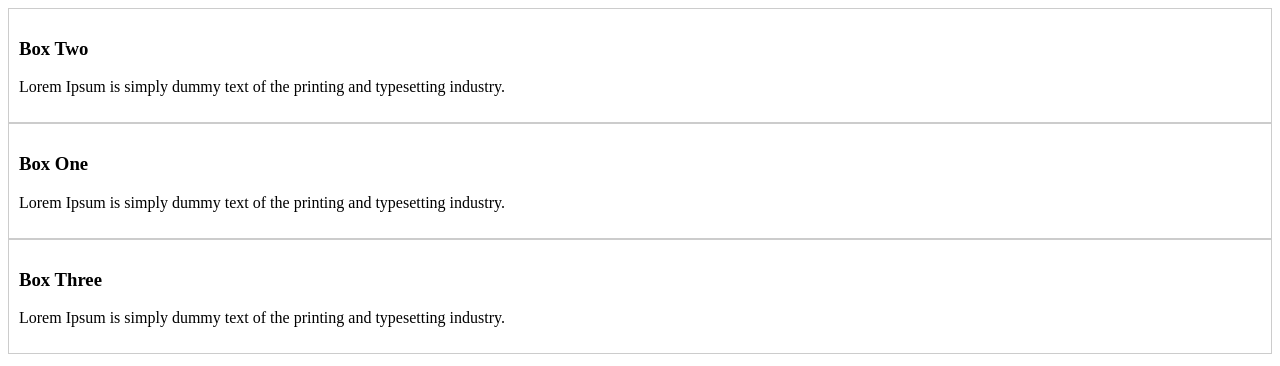
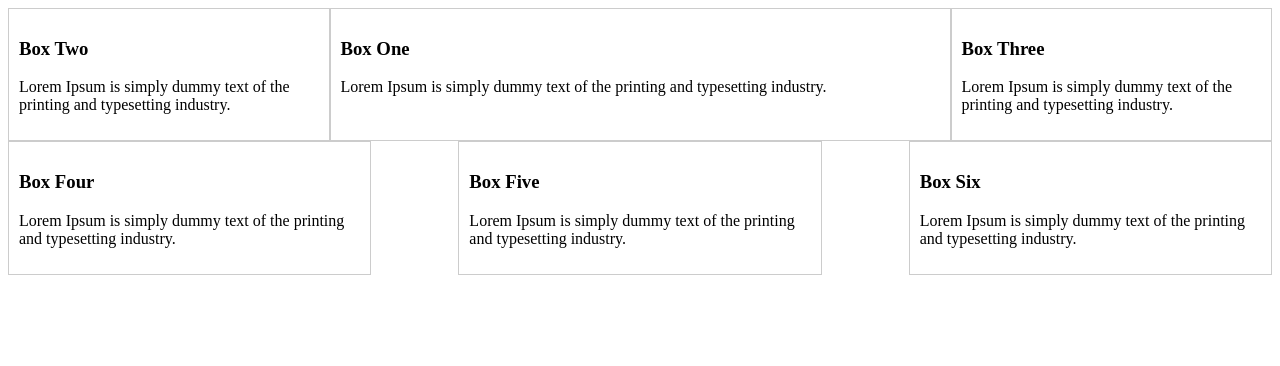
Before and after one commit to Charpell/Flexbox-trav, a plain HTML site: page index.html in a window 1280 px wide. Drawn offline with Linux system fonts and the light colour scheme.

Commit message:
Working with group of boxes

```diff
--- a/index.html
+++ b/index.html
@@ -25,6 +25,21 @@
     </div>
   </div>
 
+  <div class="container-2">
+      <div class="container-2-box">
+        <h3>Box Four</h3>
+        <p>Lorem Ipsum is simply dummy text of the printing and typesetting industry.</p>
+      </div>
+      <div class="container-2-box">
+        <h3>Box Five</h3>
+        <p>Lorem Ipsum is simply dummy text of the printing and typesetting industry.</p>
+      </div>
+      <div class="container-2-box">
+        <h3>Box Six</h3>
+        <p>Lorem Ipsum is simply dummy text of the printing and typesetting industry.</p>
+      </div>
+    </div>
+
 </body>
 
 </html>
--- a/styles.css
+++ b/styles.css
@@ -11,10 +11,28 @@
   */
 
   /* Change direction to column */
-  flex-direction: column
+  /* flex-direction: column */
 }
 
-.container-1 div{
+.container-2 {
+  display: flex;
+
+  /* Display group of boxes either at the start, end or center */
+  /* justify-content: center */
+  /* justify-content: flex-start */
+  /* justify-content: flex-end */
+
+  /* Put Space between Box */
+  justify-content: space-between;
+
+  /* Put Space between Box around the margin */
+  /* justify-content: space-around; */
+
+
+
+}
+
+.container-1 div, .container-2 div{
   border: 1px #ccc solid;
   padding: 10px;
 }
@@ -36,3 +54,10 @@
   flex: 1;
   order: 3;
 }
+
+.container-2-box {
+  /* width: 25% */
+
+  /* Use flex-basis instead of width */
+  flex-basis: 27%
+}
```
